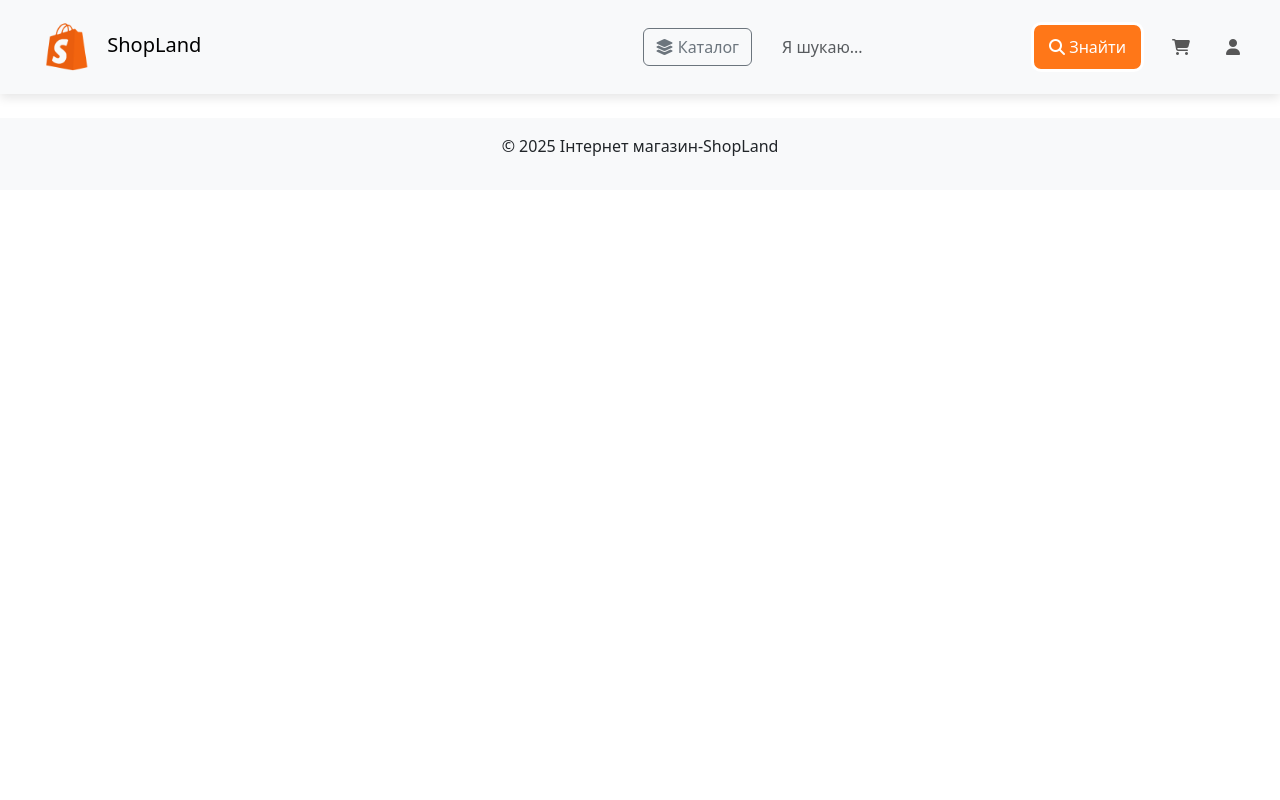
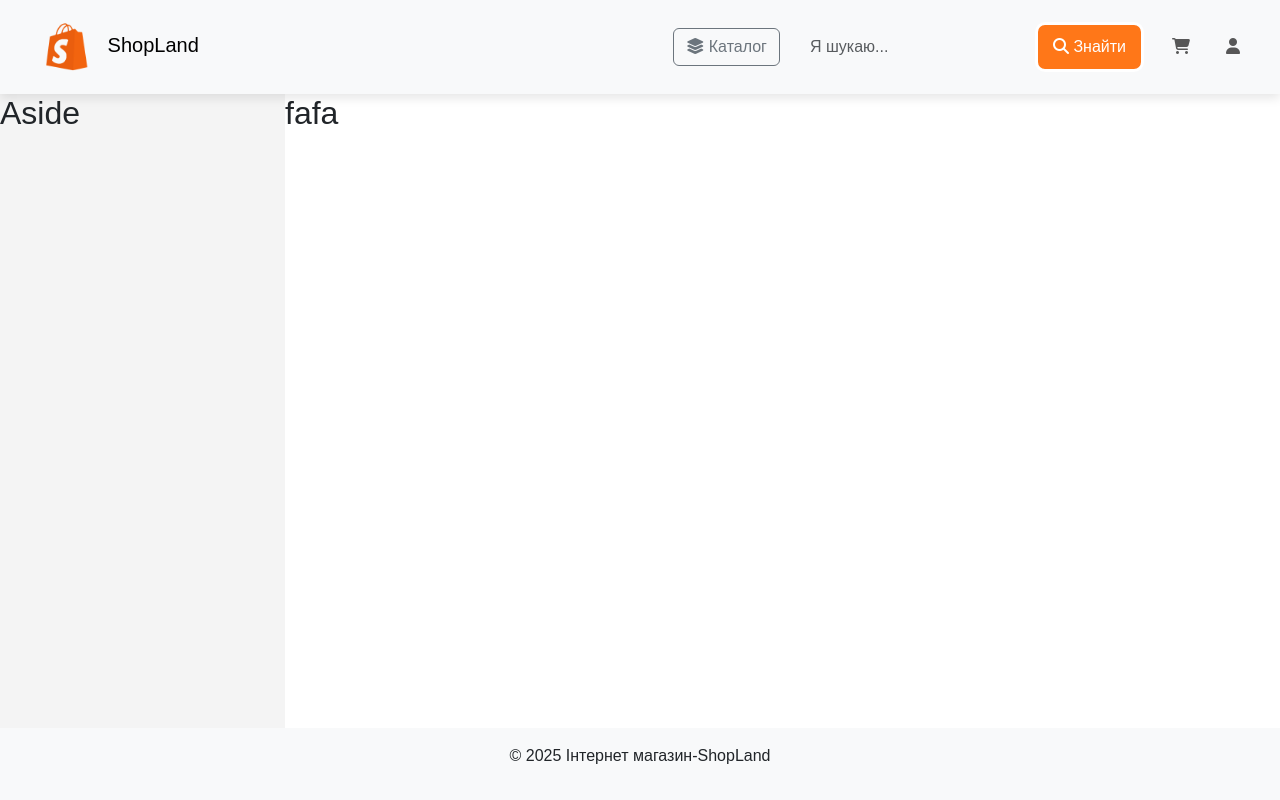
Before and after one commit to maks9856/Online-Shop-pet-project-, a Django app: page / in a window 1280 px wide. Run offline with Django 5.2, Linux system fonts and the light colour scheme; data that the repository does not hold is empty; parts of the project's set-up code (start-up, migrations or seed data) failed here and were passed over.

Commit message:
fixed a problem with styles with body and main

```diff
--- a/ShopLand/products/static/css/style.css
+++ b/ShopLand/products/static/css/style.css
@@ -1,7 +1,25 @@
 body {
+    font-family: Arial, sans-serif;
     margin: 0;
     padding: 0;
-    background-color: white;
+    display: flex;
+    flex-direction: column;
+    min-height: 100vh;
+}
+
+.container {
+    display: flex;
+    flex: 1;
+    flex-direction: row;
+    margin: 0;
+    padding: 0;
+}
+aside{
+    width: 25%;
+    background: #f4f4f4;
+}
+main {
+    flex: 1;
 }
 
 .navbar {
--- a/ShopLand/products/templates/products/base.html
+++ b/ShopLand/products/templates/products/base.html
@@ -115,9 +115,16 @@
     </div>
 
 
-    <main class="container my-4">
-        {% block content %}{% endblock content %}
-    </main>
+    <div class="container">
+        <aside>
+            <h2>Aside</h2>
+        </aside>
+        <main >
+            {% block content %}
+            <h2>fafa</h2>
+            {% endblock content %}
+        </main>
+    </div>
 
     <footer class="text-center py-3 bg-light">
         <p>&copy; {% now "Y" %} Інтернет магазин-ShopLand</p>
```
